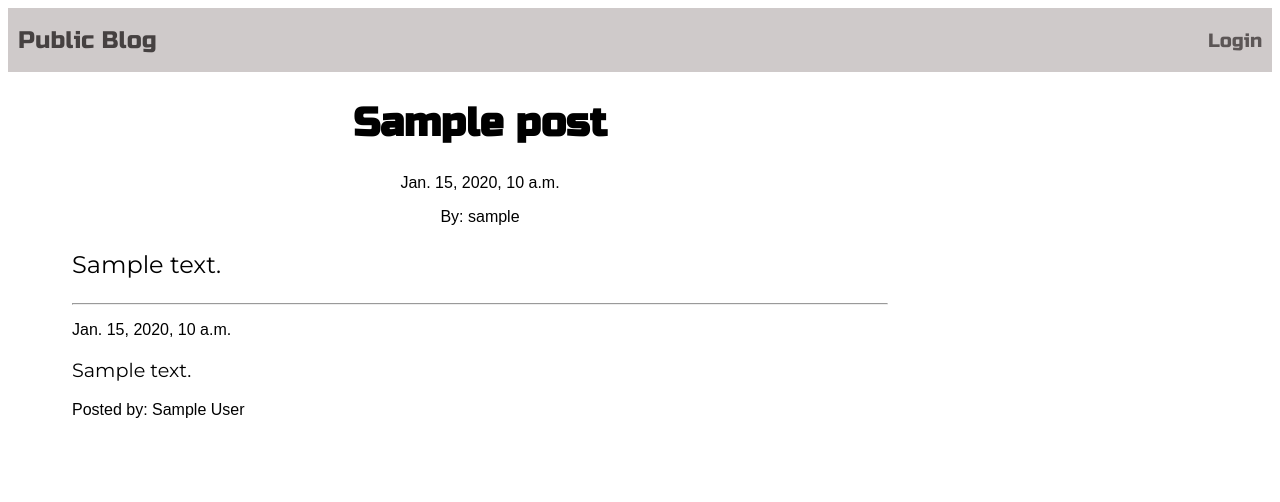
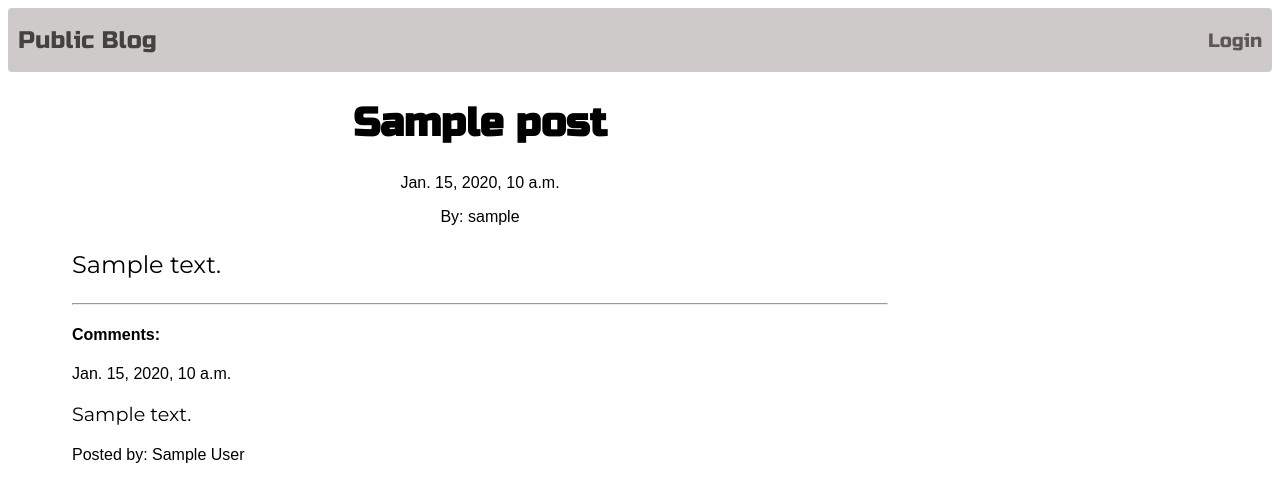
Before and after one commit to armanaaquib/django-blog-project, a Django app: template blog/templates/post_detail.html in a window 1280 px wide. Shown: the top 502 px of the page. Run offline with Django 3.2, Linux system fonts and the light colour scheme; the template is opened without the code that fills it: most values are stand-ins (such as "Sample title", 1, 10 or a date in 2020).

Commit message:
Added: comments label in post detail page

```diff
--- a/blog/templates/post_detail.html
+++ b/blog/templates/post_detail.html
@@ -24,6 +24,7 @@
     <hr>
 
     {% if post.published_date %}
+    <h4>Comments:</h4>
     {% for comment in post.comments.all|dictsortreversed:'created_date' %}
     <div class="comment">
         <p>{{ comment.created_date }}</p>
--- a/static/css/base.css
+++ b/static/css/base.css
@@ -9,6 +9,7 @@ body {
   background-color: rgb(207, 202, 202);
   height: 8vh;
   align-items: center;
+  border-radius: 4px;
 }
 
 .nav-item {
```
